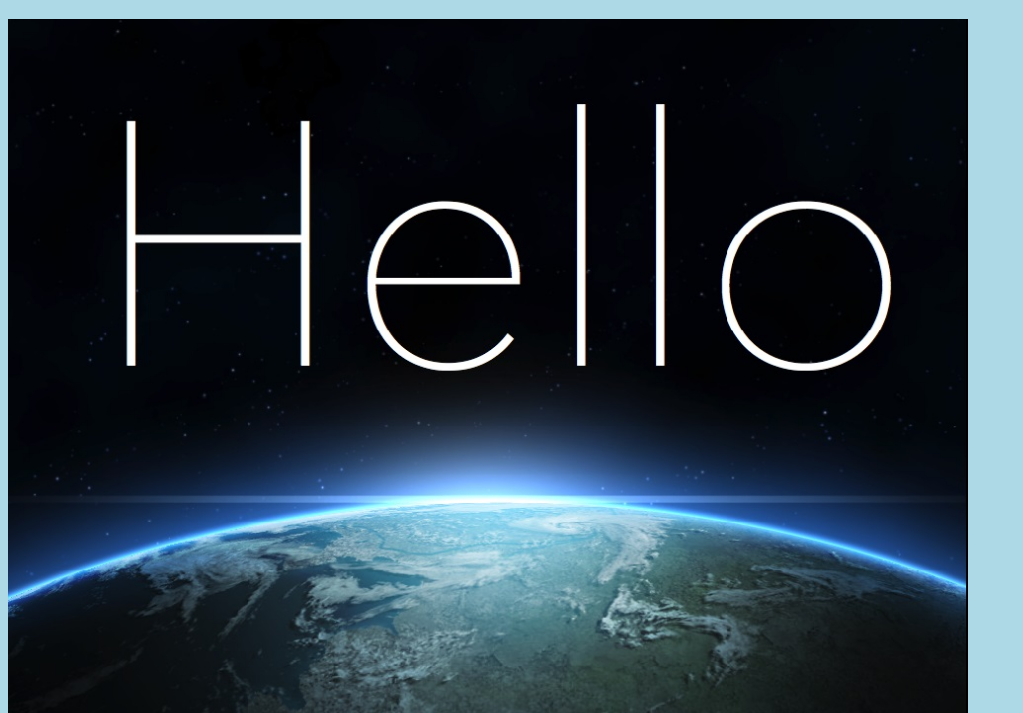
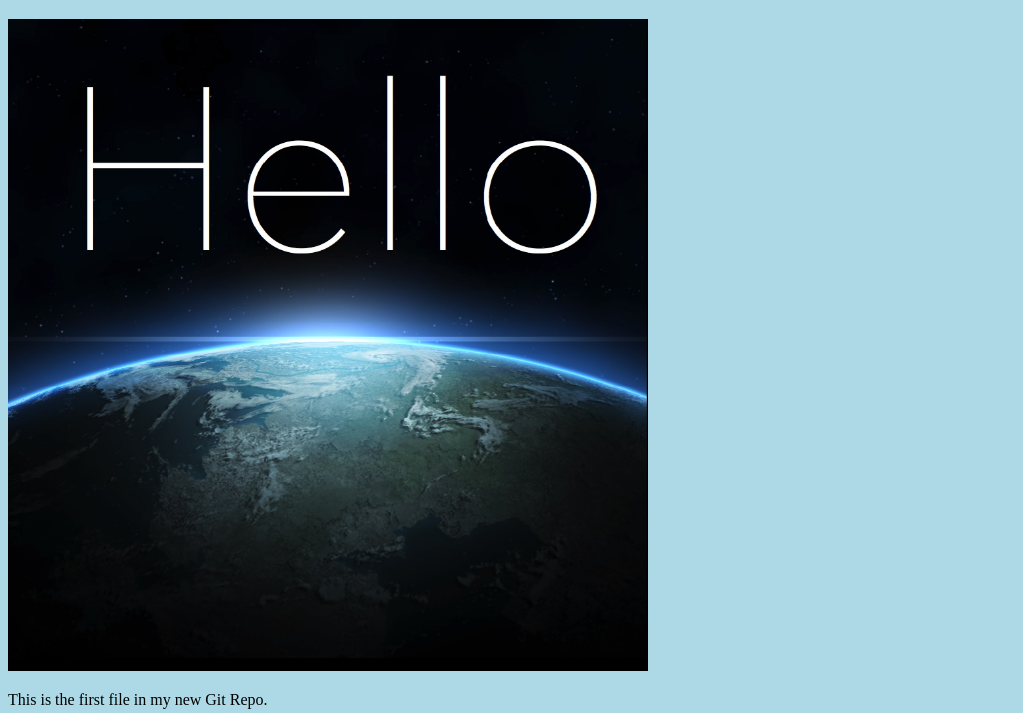
Before and after one commit to WojtekDombrowski/hello-world, a plain HTML site: page index.html in a window 1280 px wide. Shown: the part 61-774 px from the top of the page, without its empty margins (0-1023 px from the left). Drawn offline with Linux system fonts and the light colour scheme.

Commit message:
Updated index.html. Resized image and added a new line

```diff
--- a/index.html
+++ b/index.html
@@ -7,10 +7,10 @@
 <body>
 
 <h1>Hello world!</h1>
-<div><img src="img_hello_world.jpg" alt="Hello World from Space" style="width:100%;max-width:960px"></div>
+<div><img src="img_hello_world.jpg" alt="Hello World from Space" style="width:100%;max-width:640px"></div>
 <p>This is the first file in my new Git Repo.</p>
 <p>This line is here to show how merging works.</p>
 <div><img src="img_hello_git.jpg" alt="Hello Git" style="width:100%;max-width:640px"></div>
-
+<p>This is the next line just to Push to GitHub</p>
 </body>
 </html>
```
